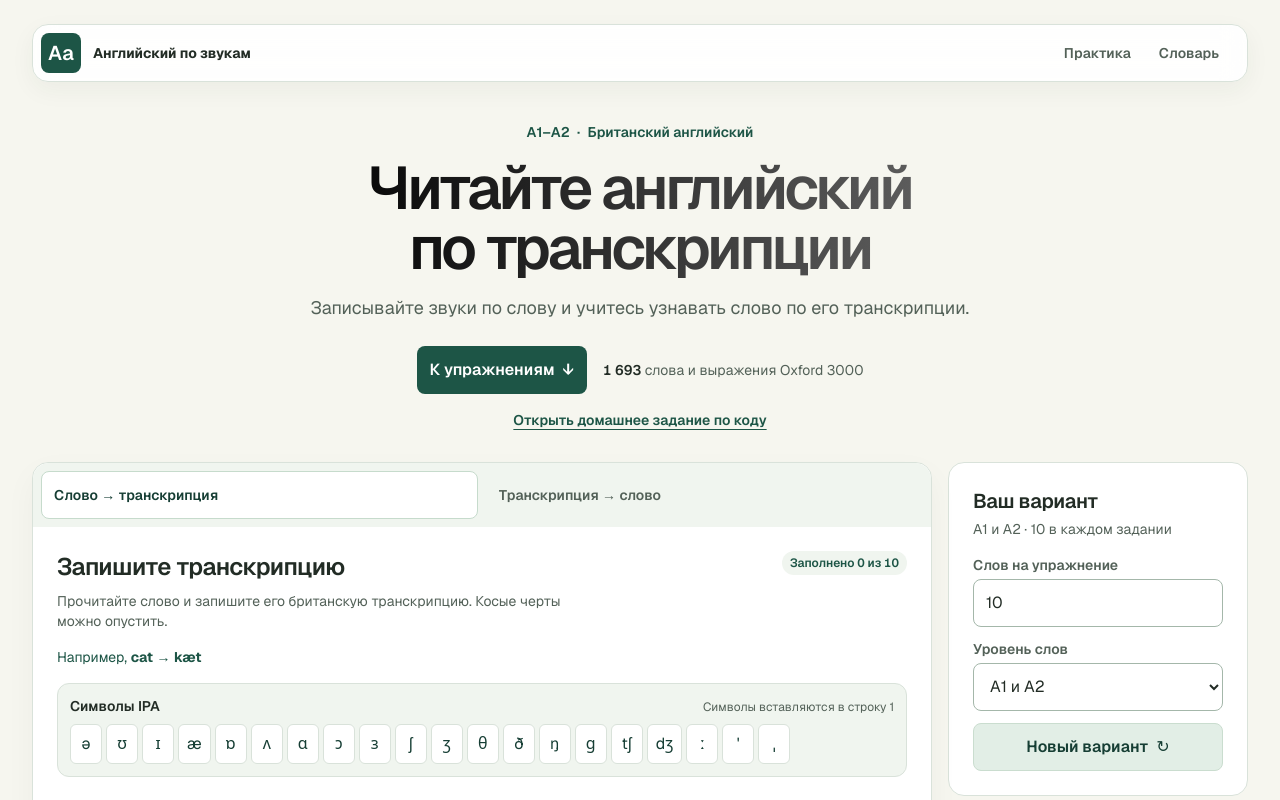
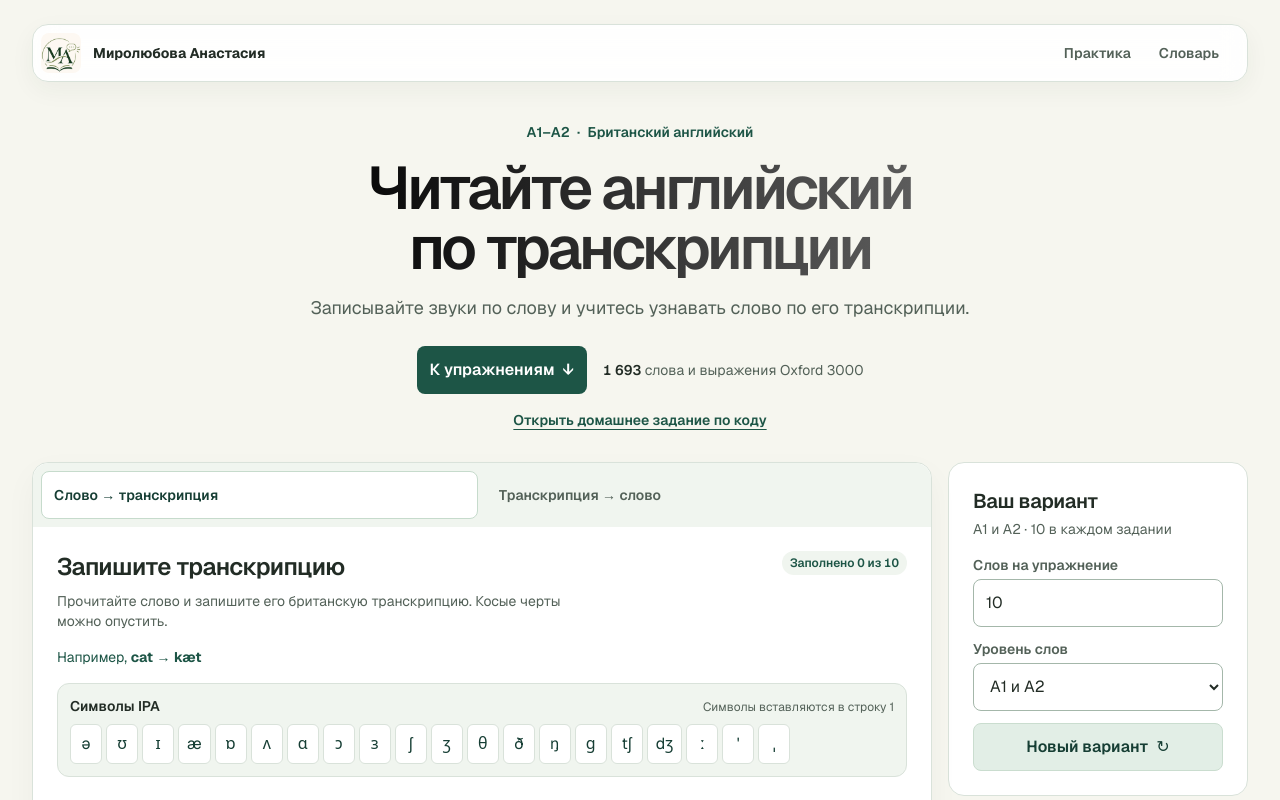
Before and after one commit to dangensquangens/angliyskiy_mi_na, a plain HTML site: page index.html in a window 1280 px wide. Shown: the top 800 px of the page. Drawn offline with nearby package versions, Linux system fonts and the light colour scheme.

Commit message:
Brand the trainer and fix the practice return link

```diff
--- a/app.js
+++ b/app.js
@@ -443,7 +443,8 @@
     if (fromLink) {
       applyWorksheet(fromLink);
     } else if (!worksheet || /^v[123]\./.test(fragment)) {
-      applyWorksheet(generate(10, 'all'), 'replaceState');
+      const historyMethod = $(fragment) ? undefined : 'replaceState';
+      applyWorksheet(generate(10, 'all'), historyMethod);
       if (/^v[123]\./.test(fragment)) $('settings-note').textContent = 'Эта ссылка не открылась. Создан новый вариант.';
     }
   }
--- a/homework.css
+++ b/homework.css
@@ -13,7 +13,7 @@ p { text-wrap: pretty; }
 .shell { max-width: 1100px; margin: auto; padding: 0 32px; }
 .header { display: flex; align-items: center; justify-content: space-between; gap: 16px; margin-top: 24px; padding: 8px 16px 8px 8px; border: 1px solid #d9e2da; border-radius: 16px; background: #fff; }
 .brand { display: inline-flex; align-items: center; gap: 12px; font-size: 14px; line-height: 20px; font-weight: 700; text-decoration: none; }
-.brand-mark { display: grid; place-items: center; flex: none; width: 40px; height: 40px; border-radius: 8px; background: #1d5546; color: #fff; font-size: 20px; font-weight: 600; }
+.brand-mark { flex: none; border-radius: 8px; }
 .back-link { color: #315a4a; font-size: 14px; line-height: 20px; font-weight: 600; text-decoration: none; }
 .back-link:hover, .footer a:hover { text-decoration: underline; }
 main { min-height: 65vh; padding: 64px 0 80px; }
--- a/index.html
+++ b/index.html
@@ -6,31 +6,31 @@
   <meta name="description" content="Тренажёр британской транскрипции для A1–A2. Два упражнения по словам Oxford 3000, клавиатура IPA и PDF с ответами.">
   <meta name="theme-color" content="#f6f6ef">
   <meta property="og:type" content="website">
-  <meta property="og:title" content="Английский по звукам">
+  <meta property="og:title" content="Миролюбова Анастасия">
   <meta property="og:description" content="Тренажёр чтения и британской транскрипции по словам Oxford 3000 для A1–A2.">
   <meta property="og:url" content="https://dangensquangens.github.io/angliyskiy_mi_na/">
-  <meta property="og:image" content="https://dangensquangens.github.io/angliyskiy_mi_na/share-preview.png?v=4">
-  <meta property="og:image:alt" content="Английский по звукам. Тренажёр чтения и транскрипции для A1–A2.">
+  <meta property="og:image" content="https://dangensquangens.github.io/angliyskiy_mi_na/share-preview.png?v=5">
+  <meta property="og:image:alt" content="Миролюбова Анастасия. Тренажёр чтения и транскрипции для A1–A2.">
   <meta name="twitter:card" content="summary_large_image">
-  <title>Английский по звукам</title>
-  <link rel="icon" href="favicon.svg?v=3" type="image/svg+xml">
+  <title>Миролюбова Анастасия</title>
+  <link rel="icon" href="brand-mark.png" type="image/png">
   <link rel="preconnect" href="https://fonts.googleapis.com">
   <link rel="preconnect" href="https://fonts.gstatic.com" crossorigin>
   <link href="https://fonts.googleapis.com/css2?family=Geist:wght@400;500;600;700&display=swap" rel="stylesheet">
-  <link rel="stylesheet" href="styles.css?v=5">
+  <link rel="stylesheet" href="styles.css?v=6">
   <script src="words.js" defer></script>
   <script src="catalog.js" defer></script>
   <script src="reading-rules.js" defer></script>
   <script src="responses-pdf.js" defer></script>
-  <script src="app.js?v=5" defer></script>
+  <script src="app.js?v=6" defer></script>
 </head>
 <body>
   <a class="skip-link" href="#exercise-panel" data-section>К заданиям</a>
   <div id="site-top" class="site-shell" tabindex="-1">
     <header class="site-header">
-      <a class="brand" href="#site-top" data-section aria-label="Английский по звукам, к началу страницы">
-        <span class="brand-mark" aria-hidden="true">Aa</span>
-        <span>Английский по звукам</span>
+      <a class="brand" href="#site-top" data-section aria-label="Миролюбова Анастасия, к началу страницы">
+        <img class="brand-mark" src="brand-mark.png" alt="" width="40" height="40">
+        <span>Миролюбова Анастасия</span>
       </a>
       <nav class="site-nav" aria-label="По разделам">
         <a href="#practice" data-section>Практика</a>
--- a/styles.css
+++ b/styles.css
@@ -71,16 +71,7 @@ p { text-wrap: pretty; }
 
 .brand-mark {
   flex: none;
-  display: grid;
-  place-items: center;
-  width: 40px;
-  height: 40px;
   border-radius: 8px;
-  background: var(--accent);
-  color: white;
-  font-size: 20px;
-  line-height: 28px;
-  font-weight: 600;
 }
 
 .site-nav { display: flex; flex: none; gap: 4px; }
```
Also changed, not shown: 404.html (+2 -2 lines), homework.html (+8 -5 lines), brand-mark.png (added), share-preview.png, 1 other file.
